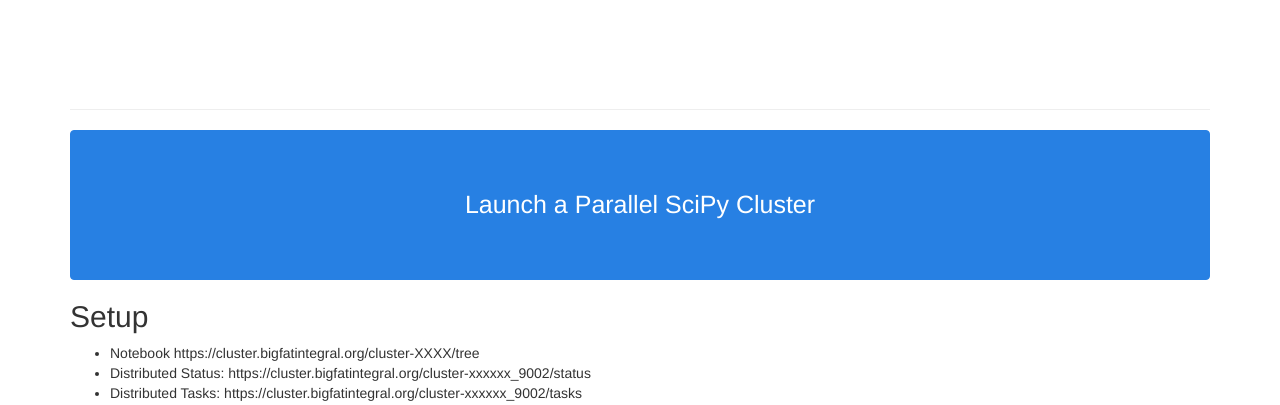
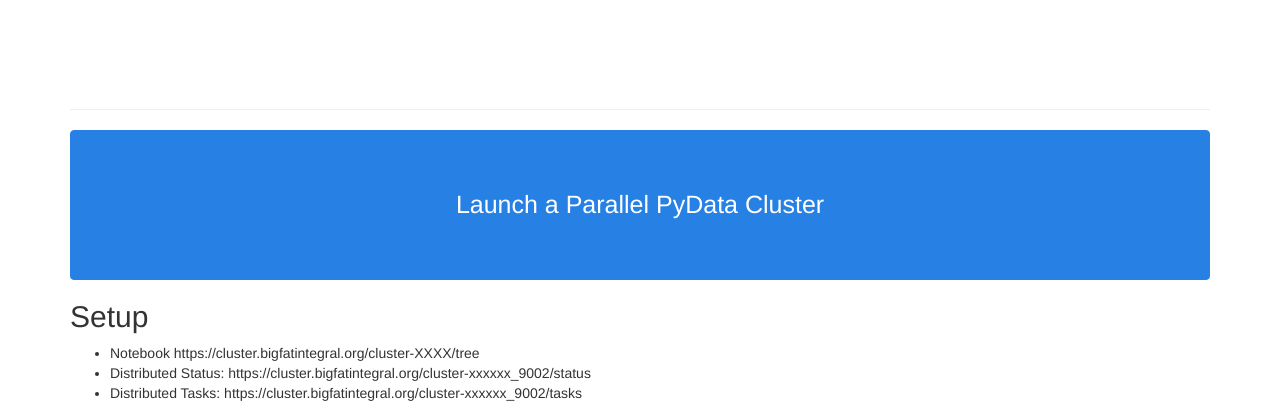
Before and after one commit to quasiben/kubernetes-pydata-parallel, a Python web app: template app/core/app/templates/index.html in a window 1280 px wide. Shown: the top 405 px of the page. Run offline with Jinja, Linux system fonts and the light colour scheme; the template is opened without the code that fills it, so the values that code supplies are empty; some libraries are stand-ins or nearby versions.

Commit message:
change name from scipy to pydata

```diff
--- a/app/core/app/templates/index.html
+++ b/app/core/app/templates/index.html
@@ -10,7 +10,7 @@
     <meta name="author" content="">
     <link rel="icon" href="../../favicon.ico">
 
-    <title>SciPy Parallel Tutorial</title>
+    <title>PyData Parallel Tutorial</title>
 
     <!-- Bootstrap core CSS -->
     <link rel="stylesheet" href="https://bootswatch.com/cosmo/bootstrap.min.css">
@@ -41,7 +41,7 @@
     <div class="container">
       <div class="page-header"> </div>
      <a href="/new_allservices">
-            <button type="submit" class="btn" style="width: 100%; height: 150px; background-color: #2780e3; border-color: #2780e3; font-size: 25px; color: #FFF">Launch a Parallel SciPy Cluster</button>
+            <button type="submit" class="btn" style="width: 100%; height: 150px; background-color: #2780e3; border-color: #2780e3; font-size: 25px; color: #FFF">Launch a Parallel PyData Cluster</button>
       </a>
 
 
```
